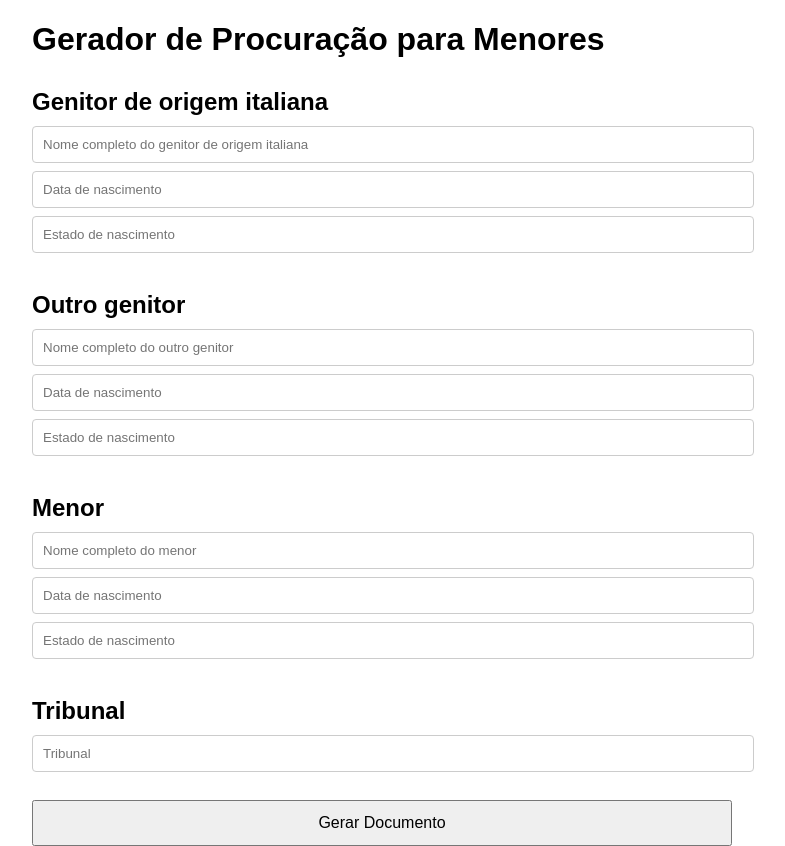
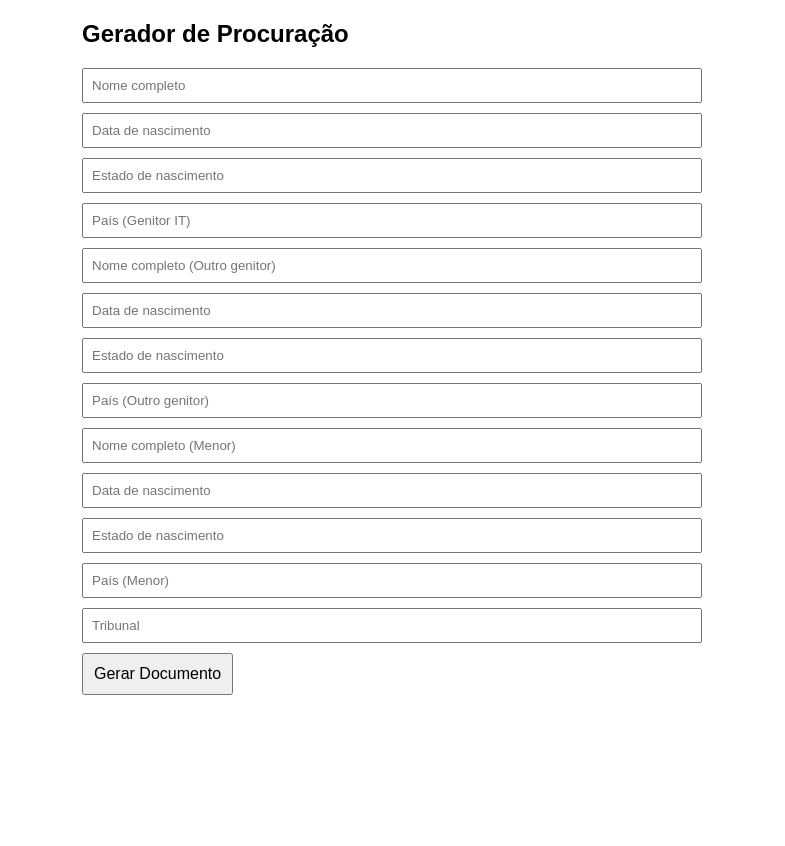
Before and after one commit to victorgesualdii/formulario-menores, a plain HTML site: page index.html in a window 1280 px wide. Shown: the whole page, without its empty margins (258-1043 px from the left). After the commit the page ends 800 px from the top, so only its background shows below. Drawn offline with Linux system fonts and the light colour scheme.

Commit message:
Update index.html

```diff
--- a/index.html
+++ b/index.html
@@ -3,7 +3,7 @@
 <html>
 <head>
 <meta charset="UTF-8">
-<title>Gerador de Procuração para Menores</title>
+<title>Gerador de Procuração</title>
 
 <script src="https://unpkg.com/pizzip@3.1.5/dist/pizzip.js"></script>
 
@@ -12,60 +12,32 @@
 <script src="https://cdnjs.cloudflare.com/ajax/libs/FileSaver.js/2.0.5/FileSaver.min.js"></script>
 
 <style>
-body {
-  font-family: Arial;
-  max-width: 700px;
-  margin: auto;
-}
-
-h1 {
-  margin-bottom: 20px;
-}
-
-h2 {
-  margin-top: 30px;
-  margin-bottom: 10px;
-}
-
-input {
-  width: 100%;
-  padding: 10px;
-  margin-bottom: 8px;
-  border: 1px solid #ccc;
-  border-radius: 4px;
-}
-
-button {
-  width: 100%;
-  padding: 12px;
-  font-size: 16px;
-  margin-top: 20px;
-}
+body { font-family: Arial; max-width: 600px; margin: auto; }
+input { width: 100%; padding: 8px; margin-bottom: 10px; }
+button { padding: 10px; font-size: 16px; }
 </style>
-
 
 </head>
 
 <body>
 
-<h1>Gerador de Procuração para Menores</h1>
+<h2>Gerador de Procuração</h2>
 
-<h2>Genitor de origem italiana</h2>
-<input id="Nome_completo_IT" placeholder="Nome completo do genitor de origem italiana">
-<input id="Data_nascimento_IT" placeholder="Data de nascimento">
-<input id="Estado_nascimento_IT" placeholder="Estado de nascimento">
+<input id="Nome_completo" placeholder="Nome completo">
+<input id="Data_nascimento" placeholder="Data de nascimento">
+<input id="Estado_nascimento" placeholder="Estado de nascimento">
+<input id="pais_IT" placeholder="País (Genitor IT)">
 
-<h2>Outro genitor</h2>
-<input id="Nome_completo_outro" placeholder="Nome completo do outro genitor">
+<input id="Nome_completo_outro" placeholder="Nome completo (Outro genitor)">
 <input id="Data_nascimento_outro" placeholder="Data de nascimento">
 <input id="Estado_nascimento_outro" placeholder="Estado de nascimento">
+<input id="pais_outro" placeholder="País (Outro genitor)">
 
-<h2>Menor</h2>
-<input id="Nome_completo_menor" placeholder="Nome completo do menor">
+<input id="Nome_completo_menor" placeholder="Nome completo (Menor)">
 <input id="Data_nascimento_menor" placeholder="Data de nascimento">
 <input id="Estado_nascimento_menor" placeholder="Estado de nascimento">
+<input id="pais_menor" placeholder="País (Menor)">
 
-<h2>Tribunal</h2>
 <input id="Tribunal" placeholder="Tribunal">
 
 <button onclick="gerar()">Gerar Documento</button>
@@ -74,7 +46,7 @@ button {
 
 async function gerar() {
 
-let response = await fetch("menores.docx");
+let response = await fetch("Teste.docx");
 let content = await response.arrayBuffer();
 
 let zip = new PizZip(content);
@@ -87,17 +59,20 @@ end: "]]"
 });
 
 doc.render({
-Nome_completo_IT: document.getElementById("Nome_completo_IT").value,
-Data_nascimento_IT: document.getElementById("Data_nascimento_IT").value,
-Estado_nascimento_IT: document.getElementById("Estado_nascimento_IT").value,
+Nome_completo: document.getElementById("Nome_completo").value,
+Data_nascimento: document.getElementById("Data_nascimento").value,
+Estado_nascimento: document.getElementById("Estado_nascimento").value,
+pais_IT: document.getElementById("pais_IT").value,
 
 Nome_completo_outro: document.getElementById("Nome_completo_outro").value,
 Data_nascimento_outro: document.getElementById("Data_nascimento_outro").value,
 Estado_nascimento_outro: document.getElementById("Estado_nascimento_outro").value,
+pais_outro: document.getElementById("pais_outro").value,
 
 Nome_completo_menor: document.getElementById("Nome_completo_menor").value,
 Data_nascimento_menor: document.getElementById("Data_nascimento_menor").value,
 Estado_nascimento_menor: document.getElementById("Estado_nascimento_menor").value,
+pais_menor: document.getElementById("pais_menor").value,
 
 Tribunal: document.getElementById("Tribunal").value
 });
@@ -106,10 +81,20 @@ let out = doc.getZip().generate({
 type: "blob"
 });
 
-let nome = document.getElementById("Nome_completo_menor").value || "documento";
+let nome = document.getElementById("Nome_completo").value || "documento";
 nome = nome.replace(/[\\/:*?"<>|]/g, "");
 
-saveAs(out, nome.replace(/ /g,"_") + ".docx");
+let blob = new Blob([out], {
+type: "application/vnd.openxmlformats-officedocument.wordprocessingml.document"
+});
+
+let link = document.createElement("a");
+link.href = URL.createObjectURL(blob);
+link.download = nome.replace(/ /g,"_") + ".docx";
+
+document.body.appendChild(link);
+link.click();
+document.body.removeChild(link);
 
 }
 
```
